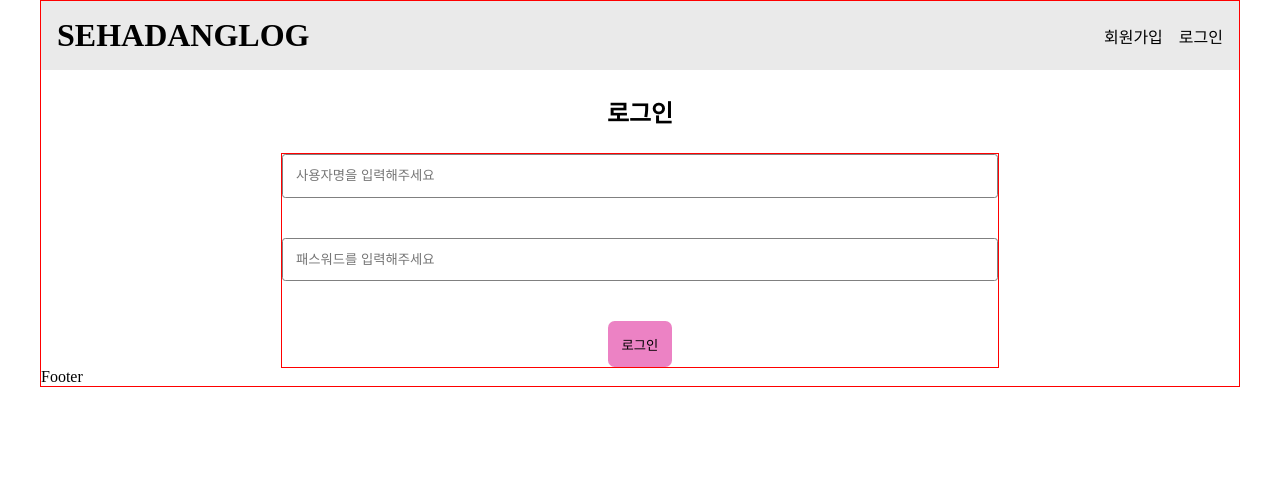
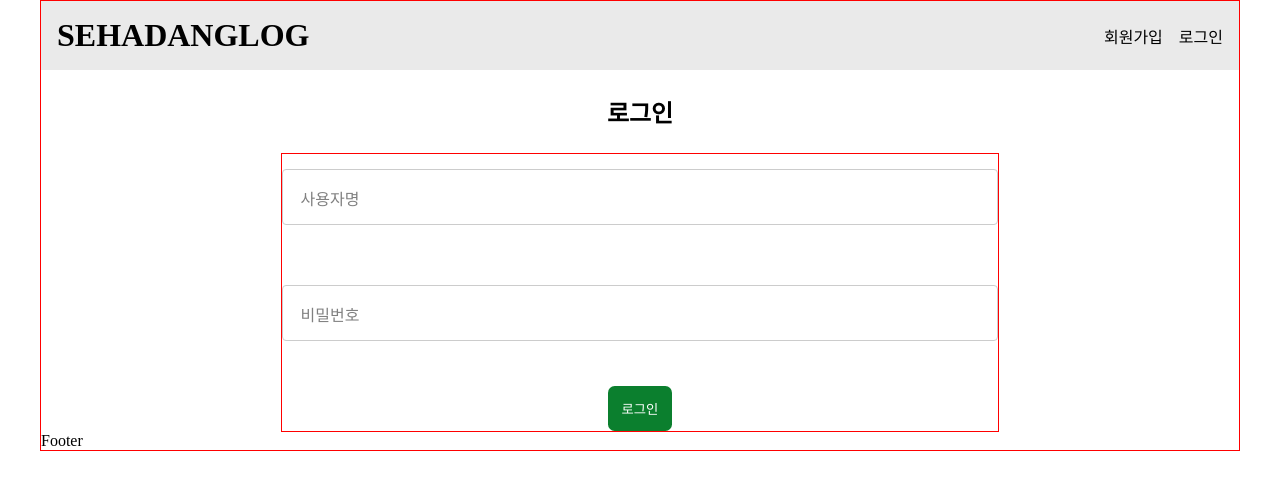
Before and after one commit to ureca-react-blog/Frontend, a React (Vite) app: page /login in a window 1280 px wide. Shown: the top 490 px of the page. Built offline with nearby package versions, Linux system fonts and the light colour scheme; no server answers.

Commit message:
🎨 style: 로그인/회원가입 라벨 스타일 변경

```diff
--- a/src/pages/LoginPage.jsx
+++ b/src/pages/LoginPage.jsx
@@ -2,6 +2,7 @@ import { useState, useEffect } from 'react'
 import { toast } from 'react-toastify'
 import { Bounce } from 'react-toastify'
 import css from './registerpage.module.css'
+import logincss from './loginpage.module.css'
 import { useNavigate } from 'react-router-dom'
 import { useDispatch } from 'react-redux'
 import { setUserInfo } from '../store/userSlice'
@@ -115,19 +116,28 @@ export const LoginPage = () => {
       <h2 className={css.title}>로그인</h2>
       {loginStatus && <strong>로그인 성공</strong>}
       <form className={css.container} onSubmit={login}>
+        <fieldset className={logincss.fieldGroup}>
           <input
             type="text"
-          placeholder="사용자명을 입력해주세요"
+            placeholder=" "
             value={username}
             onChange={handleUserNameChange}
+            required
+            id="username"
           />
+          <legend htmlFor="username">사용자명</legend>
+        </fieldset>
         <strong>{errorUserName}</strong>
+        <fieldset className={logincss.fieldGroup}>
           <input
             type="password"
-          placeholder="패스워드를 입력해주세요"
+            placeholder=""
             value={password}
             onChange={handlePasswordChange}
+            id="password"
           />
+          <legend htmlFor="password">비밀번호</legend>
+        </fieldset>
         <strong>{errorPassword}</strong>
         <button type="submit">로그인</button>
       </form>
--- a/src/pages/loginpage.module.css
+++ b/src/pages/loginpage.module.css
@@ -0,0 +1,41 @@
+.fieldGroup {
+  position: relative;
+  margin-top: 15px;
+  border: 1px solid #ccc;
+  border-radius: 4px;
+  padding: 16px 12px 10px 12px;
+}
+
+.fieldGroup input {
+  width: 100%;
+  padding: 5px;
+  border: none;
+  outline: none;
+  font-size: 1em;
+  background: transparent;
+}
+
+/* legend를 label처럼 사용 */
+.fieldGroup legend {
+  font-size: 1em;
+  color: gray;
+  padding: 6px;
+  background-color: white;
+  transition:
+    transform 0.2s ease-in-out,
+    font-size 0.3s ease-in-out,
+    color 0.3s ease-in-out;
+  transform-origin: left top;
+  transform: translateY(0) scale(1);
+  pointer-events: none;
+  position: absolute;
+  top: 10px;
+  left: 12px;
+}
+
+/* input에 포커스되거나 내용이 있을 경우 label 효과 */
+.fieldGroup input:focus + legend,
+.fieldGroup input:not(:placeholder-shown) + legend {
+  transform: translateY(-26px) scale(0.9);
+  color: rgb(11, 113, 59);
+}
--- a/src/pages/registerpage.module.css
+++ b/src/pages/registerpage.module.css
@@ -14,26 +14,28 @@
 }
 
 .container input {
-  padding: 1em;
+  padding: 1em 1.2em;
   border-radius: 0.25em;
   outline: none;
   border: 1px solid gray;
+  font-size: 1rem;
 }
 
 .container input:focus {
-  background-color: rgb(230, 249, 255);
+  /* background-color: rgb(230, 249, 255); */
 }
 
 .container strong {
   color: red;
   font-weight: normal;
-  font-size: 0.75em;
+  font-size: 0.9em;
   padding: 1em;
 }
 
 .container button {
   padding: 1em;
-  background-color: rgb(236, 130, 196);
+  background-color: rgb(11, 127, 46);
+  color: white;
   border-radius: 0.5em;
   align-self: center; /* 버튼만 중앙 정렬 */
 }
```
Lines whose indentation alone changed are shown as unchanged.
